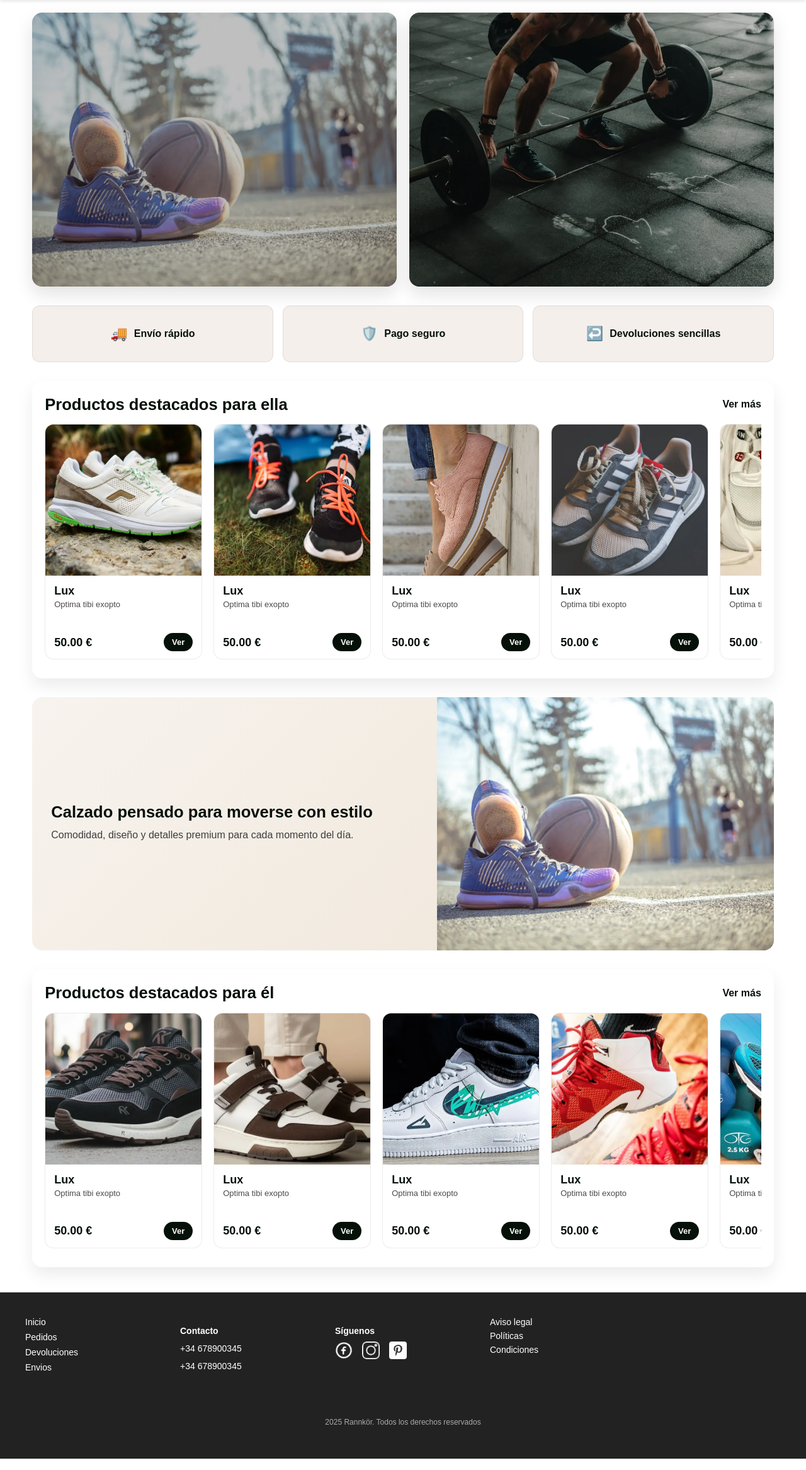
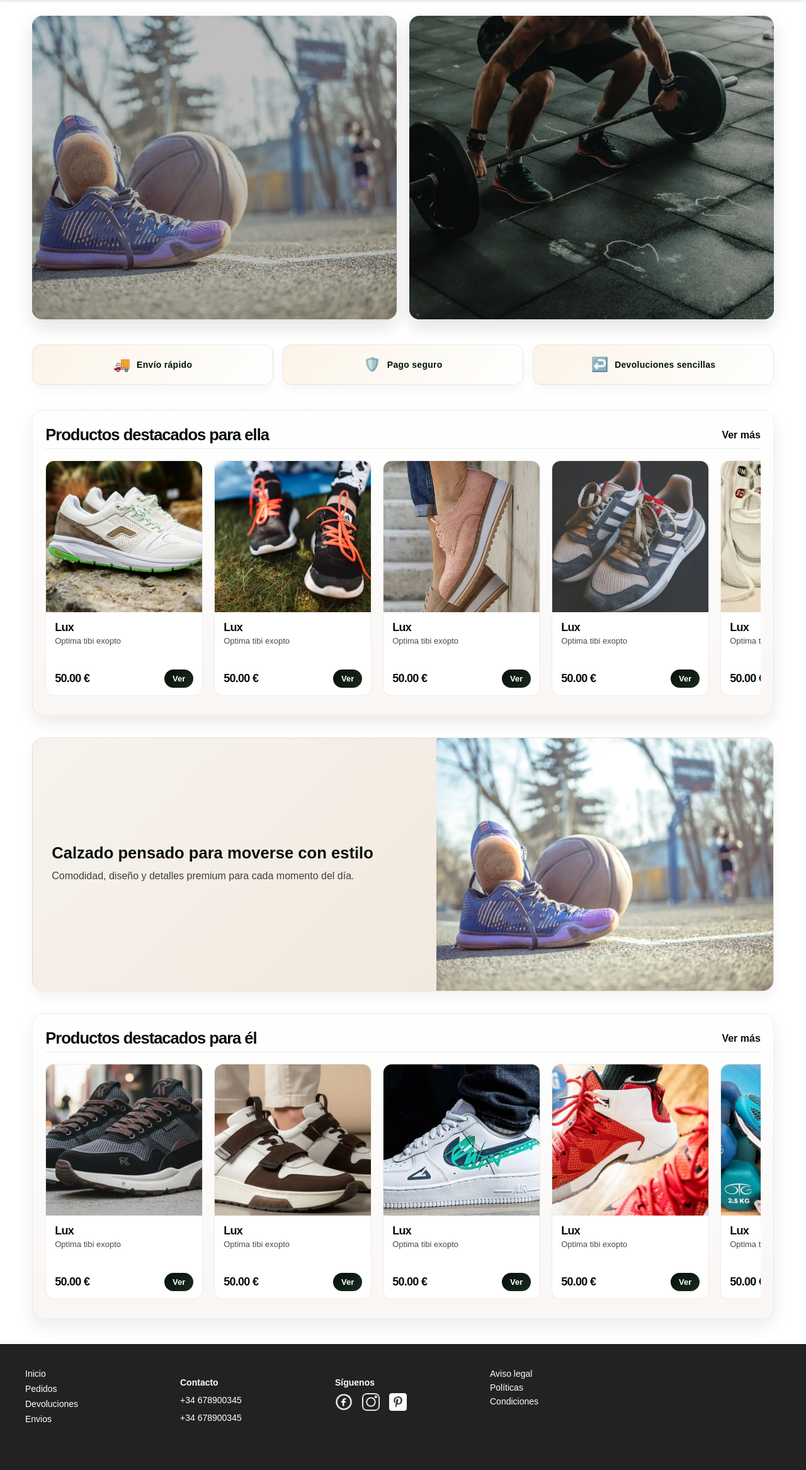
Before and after one commit to NataliaPGDev/Ecommerce-Rannkor, a PHP site: page / in a window 1280 px wide. Shown: the part 100-2434 px from the top of the page at 63% size. Run offline with PHP 8.4, Linux system fonts and the light colour scheme; data comes from the database, SQL or seed files in the repository; some web fonts are replaced.

Commit message:
Mejoras estilos

```diff
--- a/recursos/css/usuario/vistas/home.css
+++ b/recursos/css/usuario/vistas/home.css
@@ -1,6 +1,6 @@
 .home-hero {
     width: min(120rem, 92%);
-    margin: 2rem auto 3rem;
+    margin: 2.5rem auto 4rem;
 }
 
 .hero-grid {
@@ -13,6 +13,7 @@
     position: relative;
     overflow: hidden;
     min-height: 38rem;
+    aspect-ratio: 1.2 / 1;
     border-radius: 1.6rem;
     display: block;
     text-decoration: none;
@@ -23,8 +24,9 @@
 .hero-card img {
     width: 100%;
     height: 100%;
+    display: block;
     object-fit: cover;
-    display: block;
+    object-position: center;
     filter: saturate(0.9) brightness(0.75);
 }
 
@@ -64,35 +66,44 @@
 
 .features {
     width: min(120rem, 92%);
-    margin: 0 auto 3rem;
+    margin: 0 auto 4rem;
     display: grid;
     grid-template-columns: repeat(3, minmax(0, 1fr));
     gap: 1.5rem;
 }
 
 .feature {
-    background: var(--claro);
+    background: linear-gradient(135deg, rgba(244, 224, 187, 0.35), rgba(255, 255, 255, 0.9));
     border: 1px solid rgba(5, 16, 9, 0.08);
-    border-radius: 1.2rem;
+    border-radius: 1.4rem;
     padding: 2rem 1.5rem;
     display: flex;
     align-items: center;
     justify-content: center;
     gap: 1rem;
-    font-weight: 600;
+    font-weight: 700;
     color: var(--oscuro);
+    box-shadow: 0 0.8rem 1.8rem rgba(5, 16, 9, 0.04);
 }
 
 .feature span {
     font-size: 2.2rem;
+    line-height: 1;
+}
+
+.feature p {
+    margin: 0;
+    font-size: 1.4rem;
+    letter-spacing: 0.02em;
 }
 
 .destacados {
     width: min(120rem, 92%);
-    margin: 0 auto 3rem;
-    padding: 2.5rem 2rem 2rem;
-    background: #fff;
-    border-radius: 1.6rem;
+    margin: 0 auto 3.5rem;
+    padding: 2.6rem 2rem 2rem;
+    background: linear-gradient(180deg, rgba(255, 255, 255, 1), rgba(245, 239, 235, 0.55));
+    border: 1px solid rgba(5, 16, 9, 0.06);
+    border-radius: 1.8rem;
     box-shadow: 0 1.2rem 2.6rem rgba(5, 16, 9, 0.08);
 }
 
@@ -106,22 +117,31 @@
     justify-content: space-between;
     gap: 1rem;
     margin-bottom: 1.8rem;
+    padding-bottom: 0.8rem;
+    border-bottom: 1px solid rgba(5, 16, 9, 0.08);
 }
 
 .section-heading h2 {
     margin: 0;
     font-size: clamp(2rem, 2vw, 3rem);
     color: var(--oscuro);
+    letter-spacing: -0.04em;
 }
 
 .section-heading a {
     text-decoration: none;
     color: var(--oscuro);
     font-weight: 700;
+    transition: opacity 0.2s ease;
+}
+
+.section-heading a:hover {
+    opacity: 0.7;
 }
 
 .carousel {
     display: flex;
+    align-items: stretch;
     overflow-x: auto;
     gap: 1.8rem;
     padding-bottom: 1rem;
@@ -139,6 +159,8 @@
 
 .item {
     flex: 0 0 25rem;
+    display: flex;
+    flex-direction: column;
     background: #fff;
     border: 1px solid rgba(5, 16, 9, 0.08);
     border-radius: 1.4rem;
@@ -155,11 +177,15 @@
     width: 100%;
     height: 24rem;
     object-fit: cover;
+    object-position: center;
     display: block;
     background: #f5f5f5;
 }
 
 .item__body {
+    display: flex;
+    flex: 1;
+    flex-direction: column;
     padding: 1.5rem 1.4rem 1.2rem;
 }
 
@@ -168,6 +194,7 @@
     font-weight: 700;
     margin: 0 0 0.6rem;
     color: var(--oscuro);
+    letter-spacing: -0.04em;
 }
 
 .item__desc {
@@ -175,6 +202,7 @@
     color: #4a4a4a;
     font-size: 1.3rem;
     min-height: 4rem;
+    flex: 1;
 }
 
 .item__footer {
@@ -188,27 +216,36 @@
 .item__footer strong {
     font-size: 1.8rem;
     color: var(--oscuro);
+    letter-spacing: -0.04em;
 }
 
 .item__footer a {
-    background: var(--oscuro);
+    background: linear-gradient(135deg, var(--oscuro), #1b2a1f);
     color: var(--blanco);
     padding: 0.8rem 1.3rem;
     border-radius: 999px;
     text-decoration: none;
     font-weight: 600;
     font-size: 1.3rem;
+    transition: transform 0.2s ease, opacity 0.2s ease;
+}
+
+.item__footer a:hover {
+    transform: translateY(-1px);
+    opacity: 0.92;
 }
 
 .marca {
     width: min(120rem, 92%);
-    margin: 0 auto 3rem;
+    margin: 0 auto 3.5rem;
     background: linear-gradient(135deg, #f7f3ee, #efe4d6);
-    border-radius: 1.6rem;
+    border: 1px solid rgba(5, 16, 9, 0.05);
+    border-radius: 1.8rem;
     overflow: hidden;
     display: grid;
     grid-template-columns: 1.2fr 1fr;
     align-items: center;
+    box-shadow: 0 1rem 2rem rgba(5, 16, 9, 0.05);
 }
 
 .marca__content {
```
